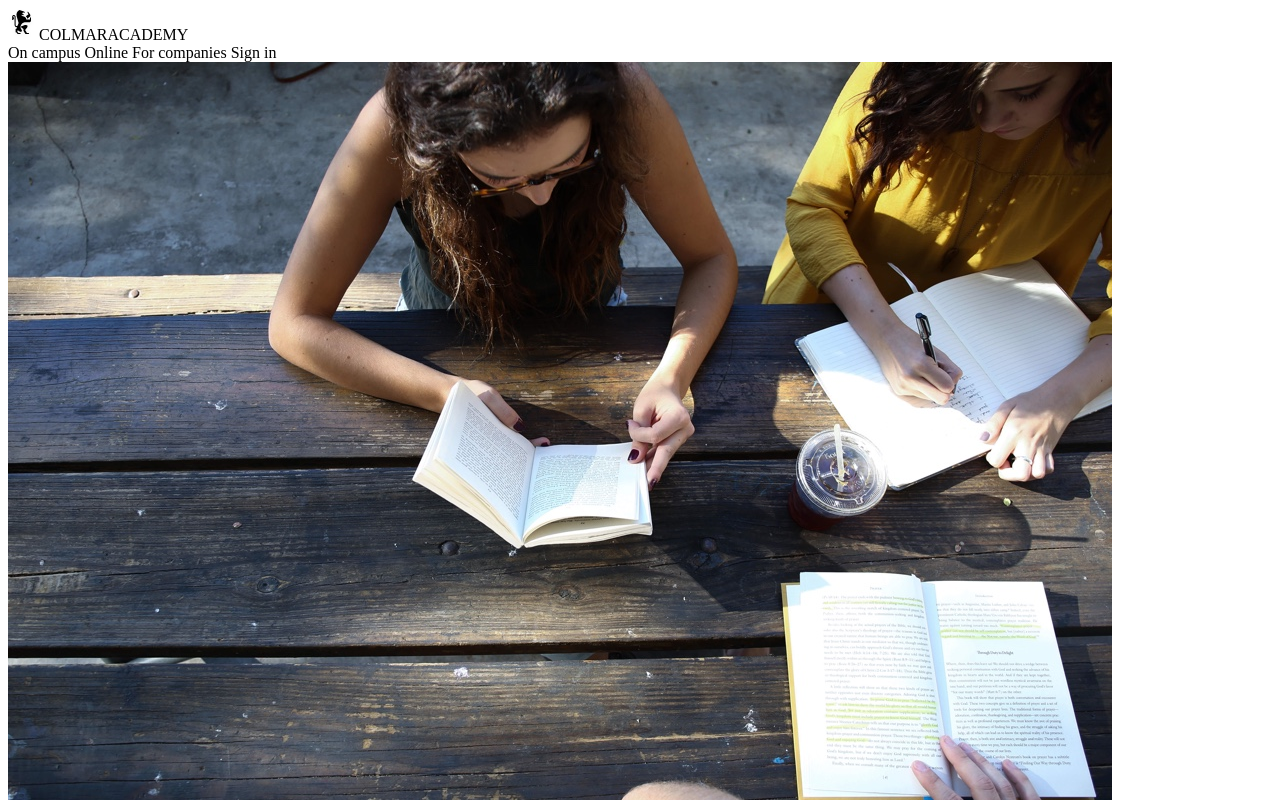
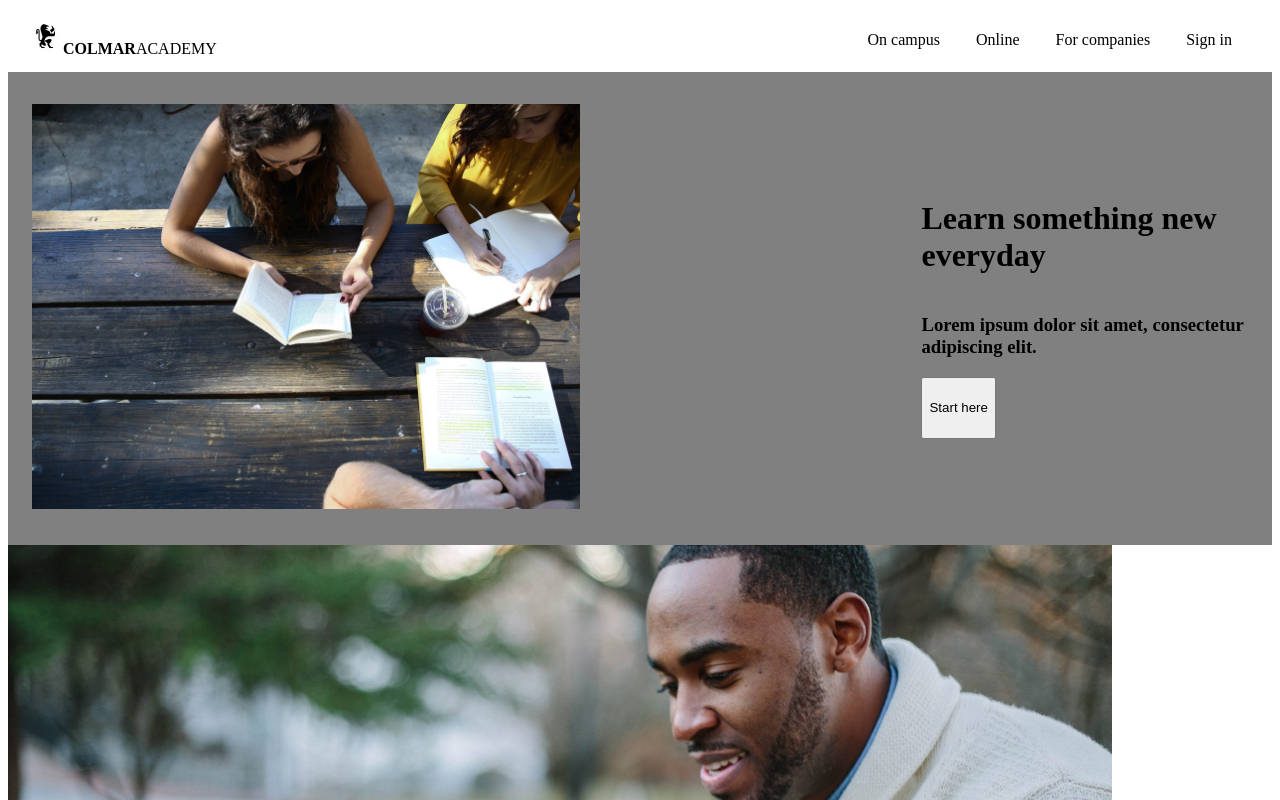
Before and after one commit to dj12589/colmar-academy-capstone, a plain HTML site: page index.html in a window 1280 px wide. Shown: the top 800 px of the page. Drawn offline with Linux system fonts and the light colour scheme.

Commit message:
Beginning to work on display/positioning

```diff
--- a/index.html
+++ b/index.html
@@ -9,8 +9,10 @@
   <body>
 
     <header>
+      <div class="school-name-and-logo">
       <img src="resources/images/ic-logo.svg" alt="Colmar Academy Logo">
       <span class="colmar">COLMAR</span><span class="academy">ACADEMY</span>
+    </div>
       <nav>
         <span>On campus</span>
         <span>Online</span>
@@ -21,7 +23,7 @@
 
     <div class="section-1">
       <div class="column-1">
-        <img src="resources/images/banner.jpg" alt="Group of women studying">
+        <img src="resources/images/banner-revised.jpg" alt="Group of women studying">
       </div>
       <div class="column-2">
         <h1>Learn something new everyday</h1>
--- a/resources/style.css
+++ b/resources/style.css
@@ -1,3 +1,60 @@
+/* Header  */
+
+header {
+  display: flex;
+  justify-content: space-between;
+  align-items: center;
+  align-content: center;
+  height: 64px;
+  margin-right: 24px;
+  margin-left: 24px;
+}
+
+nav span {
+  padding: 16px;
+}
+
+.colmar {
+  font-weight: bold;
+}
+
 h1 {
-  color: green;
+  font-size: 2rem;
 }
+
+
+/* First Section  */
+
+.section-1 {
+  background-color: gray;
+  display: flex;
+  align-items: center;
+}
+
+.section-1 .column-1 img {
+  padding: 32px 24px;
+  width: 60%;
+}
+
+.section-1 .column-1 {
+}
+
+.section-1 .column-2 {
+  display: flex;
+  flex-direction: column;
+  align-items: flex-start;
+  justify-content: center;
+}
+
+button {
+  padding-top: 8px;
+  padding-bottom: 8px;
+  display: flex;
+
+}
+
+/* Second Section */
+
+.section-3 {
+  background-color: lightgray;
+}
```
Also changed, not shown: resources/images/banner-revised.jpg (added), 2 other files.
